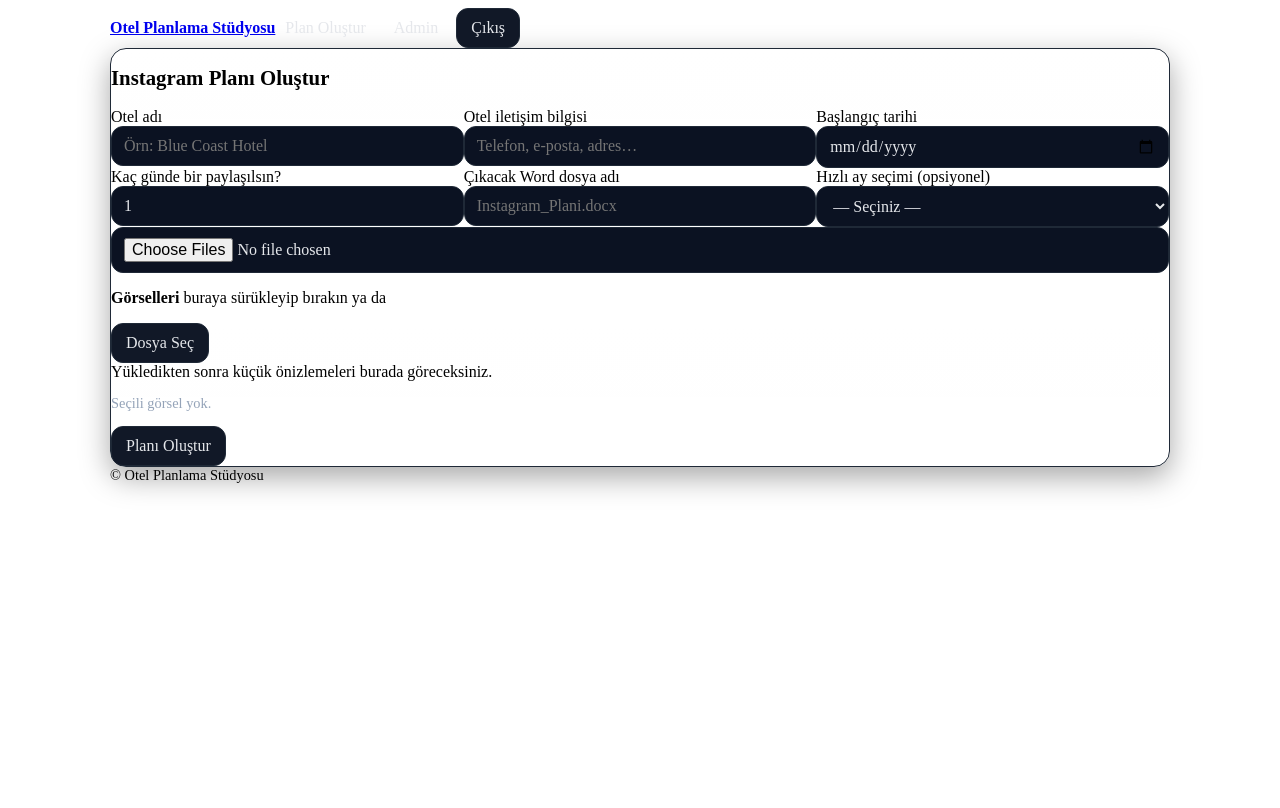
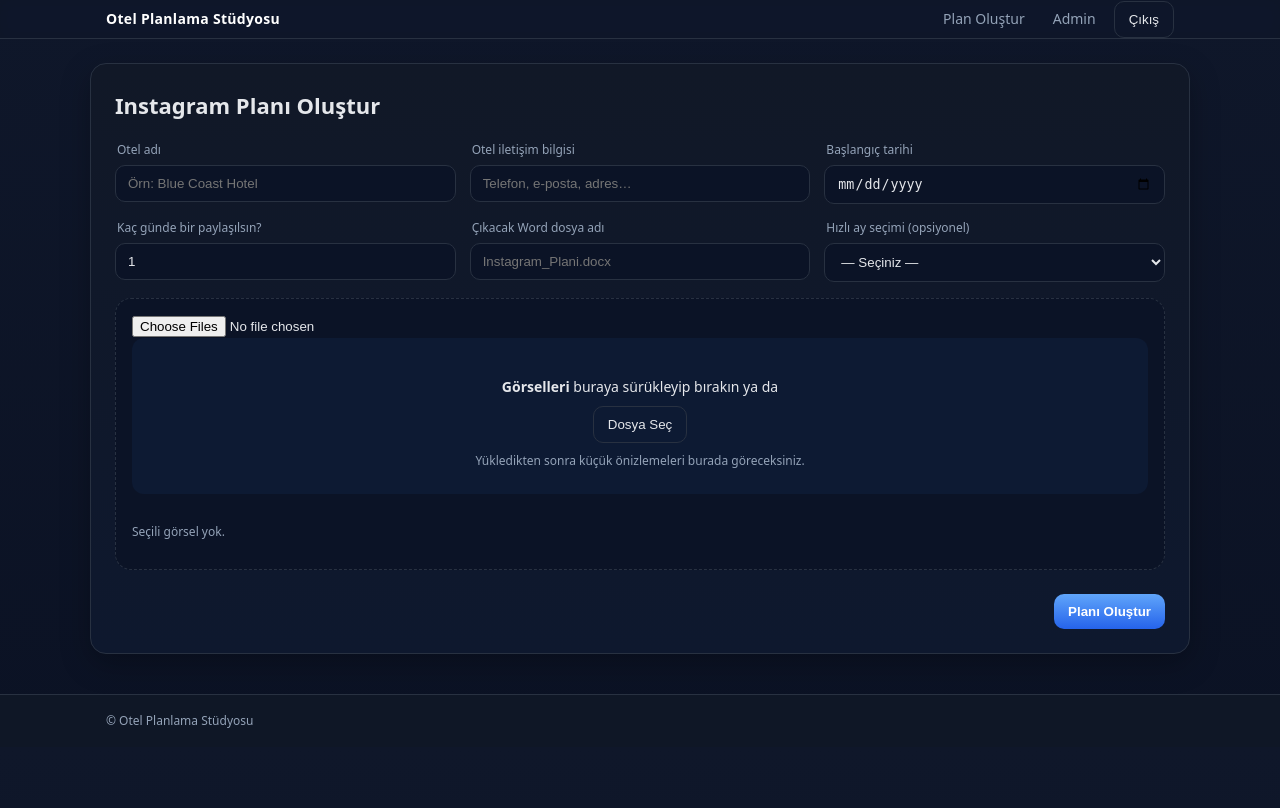
Before and after one commit to GrafikOtelCM/render-gemini-docx, a FastAPI app: page /plan in a window 1280 px wide. After the commit the page ends 728 px from the top, so only its background shows below. Run offline with FastAPI, Linux system fonts and the light colour scheme; the visitor is signed in with stand-in values (Sample User, id 1).

Commit message:
Update app.css

```diff
--- a/static/css/app.css
+++ b/static/css/app.css
@@ -1,87 +1,75 @@
 :root{
-  --bg:#0f172a;          /* slate-900 */
-  --panel:#0b1222;       /* koyu panel */
-  --muted:#94a3b8;       /* slate-400 */
-  --text:#e5e7eb;        /* slate-200 */
-  --primary:#7c3aed;     /* violet-600 */
-  --primary-600:#6d28d9;
-  --primary-700:#5b21b6;
-  --ring: rgba(124,58,237,.35);
-  --border:#1f2937;      /* gray-800 */
-  --success:#10b981;
-  --danger:#ef4444;
-  --shadow: 0 10px 30px rgba(0,0,0,.35);
-  --radius:16px;
+  --bg:#0f172a;           /* slate-900 */
+  --surface:#111827;      /* gray-900 */
+  --muted:#1f2937;        /* gray-800 */
+  --border:#283141;
+  --text:#e5e7eb;         /* gray-200 */
+  --sub:#94a3b8;          /* slate-400 */
+  --brand:#60a5fa;        /* blue-400 */
+  --brand-strong:#2563eb; /* blue-600 */
+  --ok:#22c55e;
+  --warn:#f59e0b;
 }
 
 *{box-sizing:border-box}
-html,body{height:100%}
-body.theme{
-  margin:0; background:linear-gradient(180deg, var(--bg), #0b1222 60%);
-  color:var(--text); font:16px/1.5 system-ui, -apple-system, Segoe UI, Roboto, "Helvetica Neue", Arial, "Noto Sans", "Apple Color Emoji","Segoe UI Emoji";
+body.app-body{margin:0;background:linear-gradient(180deg,var(--bg),#0b1224);color:var(--text);font:14px/1.6 system-ui,Segoe UI,Roboto,Helvetica,Arial}
+.container{max-width:1100px;margin:0 auto;padding:0 16px}
+.small{font-size:12px;color:var(--sub)}
+.flex{display:flex;gap:12px}
+.between{justify-content:space-between}
+.center{align-items:center}
+.end{justify-content:flex-end}
+.inline{display:inline}
+.mb-sm{margin-bottom:8px}
+.mb-md{margin-bottom:16px}
+.mt-sm{margin-top:8px}
+.mt-md{margin-top:16px}
+.mt-lg{margin-top:24px}
+.p-lg{padding:24px}
+.h2{font-size:22px;margin:0}
+.page{padding:24px 0 40px}
+
+.app-header{position:sticky;top:0;z-index:10;background:rgba(17,24,39,.7);backdrop-filter:saturate(150%) blur(8px);border-bottom:1px solid var(--border)}
+.brand-link{color:#fff;text-decoration:none;font-weight:700;letter-spacing:.3px}
+.nav{display:flex;gap:8px;align-items:center}
+.nav-link{padding:8px 10px;color:var(--sub);text-decoration:none;border-radius:10px}
+.nav-link:hover{color:#fff;background:rgba(255,255,255,.05)}
+.app-footer{border-top:1px solid var(--border);padding:16px 0;background:rgba(17,24,39,.8);}
+
+.card{background:linear-gradient(180deg,var(--surface),#0e182e);border:1px solid var(--border);border-radius:16px;box-shadow:0 10px 30px rgba(0,0,0,.25)}
+.grid-3{display:grid;grid-template-columns:repeat(3,1fr);gap:14px}
+.grid-2{display:grid;grid-template-columns:repeat(2,1fr);gap:14px}
+.col-span-2{grid-column:span 2}
+
+.form-field span{display:block;margin:0 0 6px 2px;color:var(--sub);font-size:12px}
+.form-field input, .form-field select{
+  width:100%;padding:10px 12px;border-radius:10px;border:1px solid var(--border);
+  background:#0b1326;color:var(--text);outline:none
 }
+.form-field input:focus, .form-field select:focus{border-color:var(--brand)}
 
-.container{max-width:1100px;margin-inline:auto;padding:0 20px}
-.py-6{padding-block:32px}
-.mt-2{margin-top:12px} .mt-3{margin-top:16px} .mb-1{margin-bottom:6px} .mb-2{margin-bottom:10px} .mb-4{margin-bottom:18px}
-.small{font-size:.9rem} .muted{color:var(--muted)}
-.h1{font-size:1.8rem;font-weight:700} .h2{font-size:1.3rem;font-weight:700}
-.max-w-480{max-width:480px} .mx-auto{margin-inline:auto}
-.inline{display:inline}
-.flex{display:flex;align-items:center}
-.flex-between{display:flex;align-items:center;justify-content:space-between}
-.gap-2{gap:8px} .gap-3{gap:12px} .gap-4{gap:16px} .gap-6{gap:24px}
-.grid-2{display:grid;grid-template-columns:1fr 1fr} .grid-3{display:grid;grid-template-columns:repeat(3,1fr)}
-.col-span-3{grid-column:1/-1}
+.btn{border:none;border-radius:10px;padding:10px 14px;cursor:pointer}
+.btn.primary{background:linear-gradient(180deg,var(--brand),var(--brand-strong));color:#fff;font-weight:600}
+.btn.ghost{background:transparent;border:1px solid var(--border);color:var(--text)}
+.btn:hover{opacity:.95}
 
-.topbar{position:sticky;top:0;z-index:20;background:rgba(15,23,42,.7);backdrop-filter:blur(10px);border-bottom:1px solid var(--border)}
-.topbar-inner{display:flex;align-items:center;justify-content:space-between;height:60px}
-.brand{display:flex;align-items:center;text-decoration:none;color:var(--text);font-weight:700;gap:10px}
-.logo-dot{width:10px;height:10px;border-radius:50%;background:linear-gradient(135deg,var(--primary),#22d3ee)}
-.brand-text{letter-spacing:.3px}
-.nav{display:flex;gap:8px;align-items:center}
-.nav-link{padding:8px 10px;border-radius:10px;color:var(--text);text-decoration:none}
-.nav-link:hover{background:rgba(255,255,255,.06)}
+.uploader{border:1px dashed var(--border);border-radius:16px;background:#0b1326;padding:16px}
+.uploader-drop{display:flex;flex-direction:column;align-items:center;justify-content:center;padding:24px;border-radius:12px;background:#0d1a33}
+.uploader-drop.drag{outline:2px dashed var(--brand);background:#0f203f}
+.hint{color:var(--sub);font-size:12px}
 
-.card{background:linear-gradient(180deg, rgba(255,255,255,.03), rgba(255,255,255,.02)); border:1px solid var(--border); border-radius:var(--radius); box-shadow:var(--shadow)}
-.card-padded{padding:20px}
-
-.field .label{display:block;margin-bottom:6px;color:var(--muted);font-size:.9rem}
-input,select,textarea,button{font:inherit}
-input,select,textarea{
-  width:100%; padding:10px 12px; border-radius:12px; border:1px solid var(--border);
-  background:#0b1222; color:var(--text); outline:none;
-}
-input:focus,select:focus,textarea:focus{border-color:var(--primary); box-shadow:0 0 0 4px var(--ring)}
-button.btn{padding:10px 14px;border-radius:12px;border:1px solid var(--border);background:#111827;color:var(--text);cursor:pointer}
-.btn:hover{filter:brightness(1.1)}
-.btn-ghost{background:transparent}
-.btn-primary{background:linear-gradient(135deg,var(--primary),var(--primary-600)); border-color:transparent}
-.btn-primary:hover{background:linear-gradient(135deg,var(--primary-600),var(--primary-700))}
-.w-full{width:100%}
-
-.stack{display:flex;flex-direction:column}
-.grid-2>*, .grid-3>*{min-width:0}
-@media (max-width:900px){ .grid-2{grid-template-columns:1fr} .grid-3{grid-template-columns:1fr} }
-
-.dropzone{
-  display:flex;align-items:center;gap:12px;flex-wrap:wrap;
-  border:1px dashed var(--border); border-radius:14px; padding:16px; background:#0b1222;
-}
-.dropzone.drag{border-color:var(--primary); box-shadow:0 0 0 4px var(--ring)}
-.thumbs{display:flex;gap:10px;flex-wrap:wrap}
-.thumb{width:84px;height:84px;border-radius:10px;overflow:hidden;border:1px solid var(--border);position:relative}
-.thumb img{width:100%;height:100%;object-fit:cover}
-.thumb .x{position:absolute;top:6px;right:6px;background:rgba(0,0,0,.5);border:none;border-radius:8px;color:#fff;font-size:12px;padding:2px 6px;cursor:pointer}
+.thumbs{display:grid;grid-template-columns:repeat(auto-fill,minmax(120px,1fr));gap:10px}
+.thumb{position:relative;border:1px solid var(--border);border-radius:10px;overflow:hidden;background:#0b1326}
+.thumb img{display:block;width:100%;height:110px;object-fit:cover}
+.thumb .del{position:absolute;top:6px;right:6px;background:rgba(0,0,0,.5);border:1px solid var(--border);color:#fff;border-radius:8px;padding:4px 6px;font-size:12px;cursor:pointer}
 
 .table-wrap{overflow:auto}
 .table{width:100%;border-collapse:collapse}
-.table th,.table td{padding:10px;border-bottom:1px solid var(--border);text-align:left}
-.table th{color:var(--muted);font-weight:600}
+.table th,.table td{border-bottom:1px solid var(--border);padding:10px 8px;text-align:left}
+.table th{color:var(--sub);font-weight:600}
+.tag{display:inline-block;padding:2px 8px;border-radius:999px;background:#0d1a33;border:1px solid var(--border);color:var(--text);font-size:12px}
 
-.toast{
-  position:fixed; right:20px; bottom:20px; background:#111827; color:var(--text);
-  border:1px solid var(--border); border-radius:14px; padding:12px 14px; box-shadow:var(--shadow);
+@media (max-width:920px){
+  .grid-3{grid-template-columns:1fr}
+  .grid-2{grid-template-columns:1fr}
 }
-.alert-success{border-color:rgba(16,185,129,.4)}
-.alert-danger{border-color:rgba(239,68,68,.4)}
```
